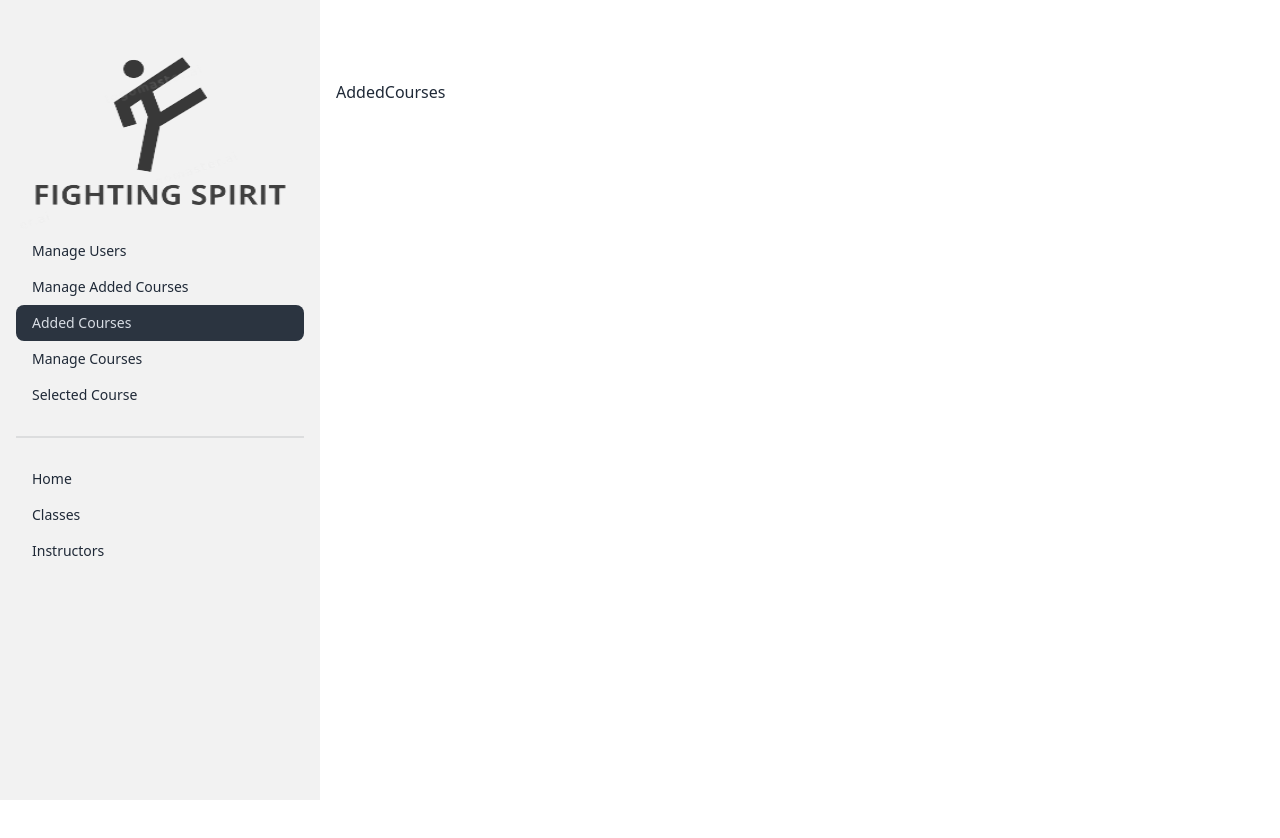
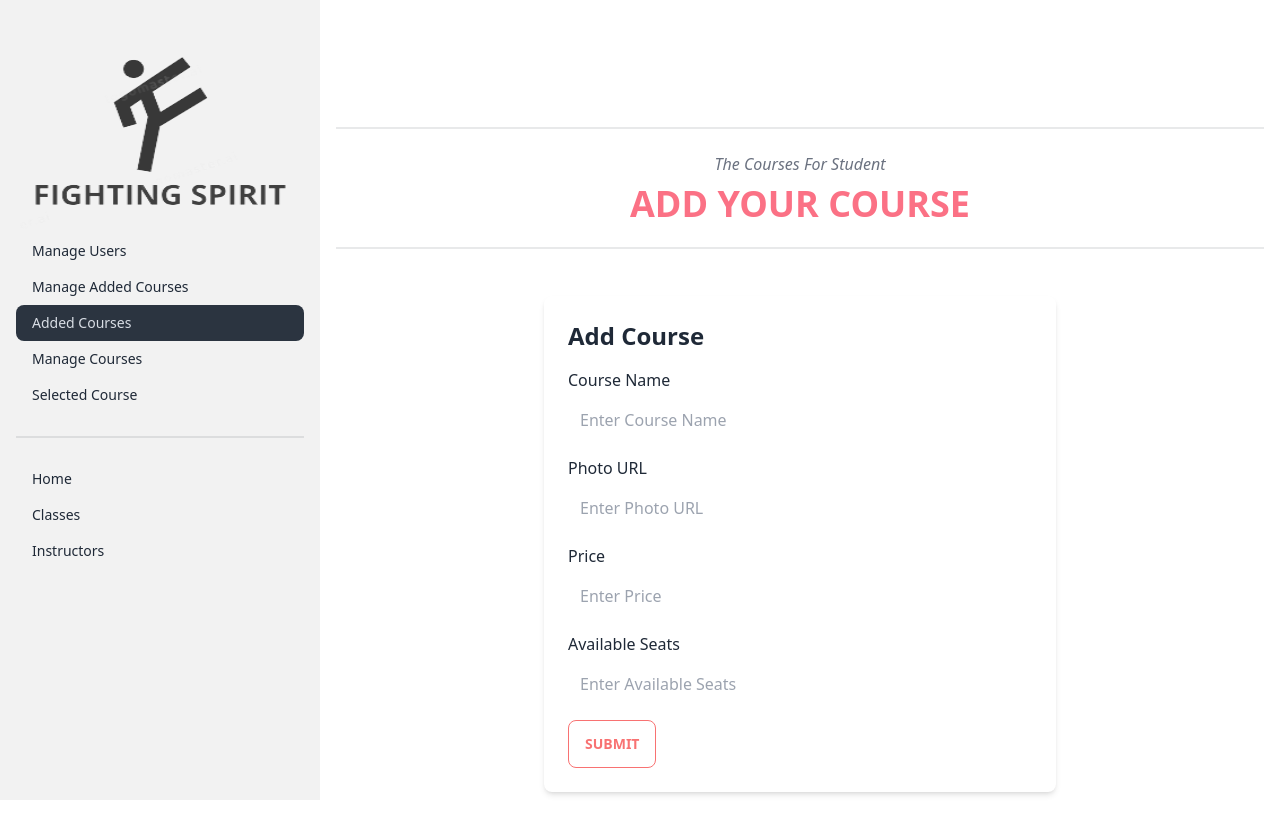
Before and after one commit to sakil470004/fighing-spirit, a React (Vite) app: page /dashboard/addedCourses in a window 1280 px wide. Shown: the top 838 px of the page. Before the commit the page ends 800 px from the top, so only its background shows below. Built offline with nearby package versions, Linux system fonts and the light colour scheme; no server answers.

Commit message:
added addCourses

```diff
--- a/src/pages/Dashboard/AddedCourses.jsx
+++ b/src/pages/Dashboard/AddedCourses.jsx
@@ -1,9 +1,65 @@
-import React from 'react';
+import React, { useContext } from 'react';
+import SectionTittle from '../Shared/SectionTittle';
+import { useForm } from "react-hook-form";
+import { AuthContext } from '../../providers/AuthProvider';
 
 const AddedCourses = () => {
+    const { register,reset, handleSubmit, watch, formState: { errors } } = useForm();
+    const { user } = useContext(AuthContext)
+
+    const onSubmit = data => {
+        const { name,
+            price,
+            image,
+            availableSeats
+        } = data
+        const courseData = { name, price: parseInt(price), image, availableSeats: parseInt(availableSeats), instructorName: user?.displayName, instructorEmail: user?.email ,status:'pending'}
+        fetch('http://localhost:5000/addCourse', {
+            method: 'POST',
+            headers: {
+                'content-type': 'application/json'
+            },
+            body: JSON.stringify(courseData)
+        })
+            .then(res => res.json())
+            .then((data) => {
+                console.log(data)
+                if (data.insertedId) {
+                    alert('Added')
+                    reset()
+                }
+
+            })
+    }
     return (
         <div>
-            AddedCourses
+            <SectionTittle heading={'Add Your Course'} subHeading={'The Courses For Student'}></SectionTittle>
+            <form onSubmit={handleSubmit(onSubmit)} className="max-w-lg mx-auto bg-white rounded-lg shadow-md p-6">
+                <h2 className="text-2xl font-bold mb-4">Add Course</h2>
+                <div className="mb-4">
+                    <label htmlFor="name" className="block mb-2">Course Name</label>
+                    <input id="name" placeholder="Enter Course Name" {...register("name", { required: true })} className="w-full border-gray-300 rounded-md px-3 py-2 focus:outline-none focus:ring-2 focus:ring-blue-500" />
+                    {errors.name && <span className="text-red-500 text-sm">Field required. Please check again.</span>}
+                </div>
+                <div className="mb-4">
+                    <label htmlFor="image" className="block mb-2">Photo URL</label>
+                    <input id="image" placeholder="Enter Photo URL" {...register("image", { required: true })} className="w-full border-gray-300 rounded-md px-3 py-2 focus:outline-none focus:ring-2 focus:ring-blue-500" />
+                    {errors.image && <span className="text-red-500 text-sm">Field required. Please check again.</span>}
+                </div>
+                <div className="mb-4">
+                    <label htmlFor="price" className="block mb-2">Price</label>
+                    <input id="price" placeholder="Enter Price" {...register("price", { required: true })} type="number" className="w-full border-gray-300 rounded-md px-3 py-2 focus:outline-none focus:ring-2 focus:ring-blue-500" />
+                    {errors.price && <span className="text-red-500 text-sm">Field required. Please check again.</span>}
+                </div>
+                <div className="mb-4">
+                    <label htmlFor="availableSeats" className="block mb-2">Available Seats</label>
+                    <input id="availableSeats" placeholder="Enter Available Seats" {...register("availableSeats", { required: true })} type="number" className="w-full border-gray-300 rounded-md px-3 py-2 focus:outline-none focus:ring-2 focus:ring-blue-500" />
+                    {errors.availableSeats && <span className="text-red-500 text-sm">Field required. Please check again.</span>}
+                </div>
+                <input className='btn btn-outline btn-error' type="submit" />
+
+            </form>
+
         </div>
     );
 };
```
